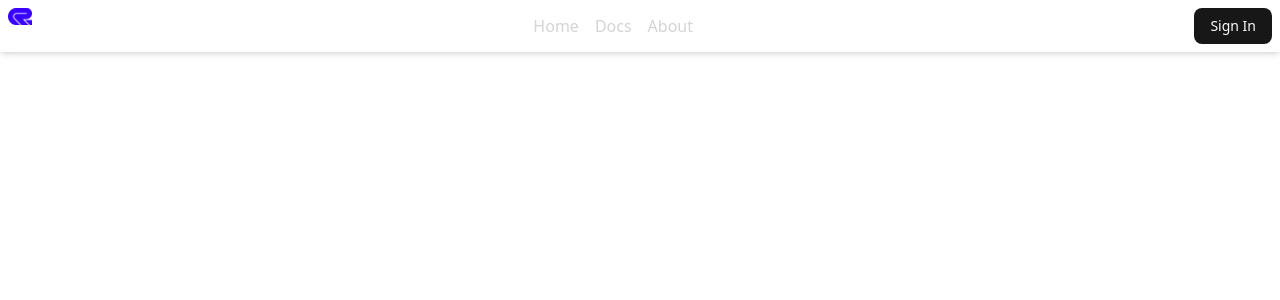
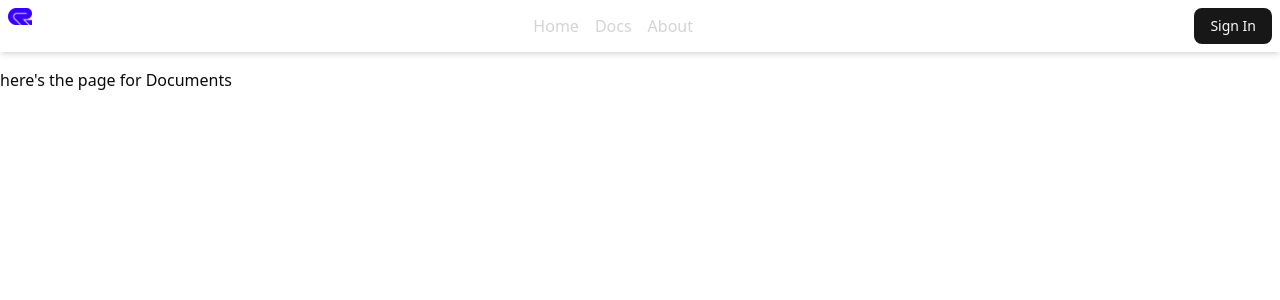
Before and after one commit to SANTOSH069/r-d-credits, a Next.js app: page /docs in a window 1280 px wide. Shown: the top 300 px of the page. Built offline with nearby package versions, Linux system fonts and the light colour scheme.

Commit message:
Pushed Navbar and Hero Section

```diff
--- a/app/docs/page.tsx
+++ b/app/docs/page.tsx
@@ -5,8 +5,8 @@ const page = () => {
     <div className='min-h-screen w-full'>
       <div>
       </div>
-      <div className='mt-12'>
-
+      <div className='mt-4'>
+        here's the page for Documents
       </div>
     </div>
   )
```
